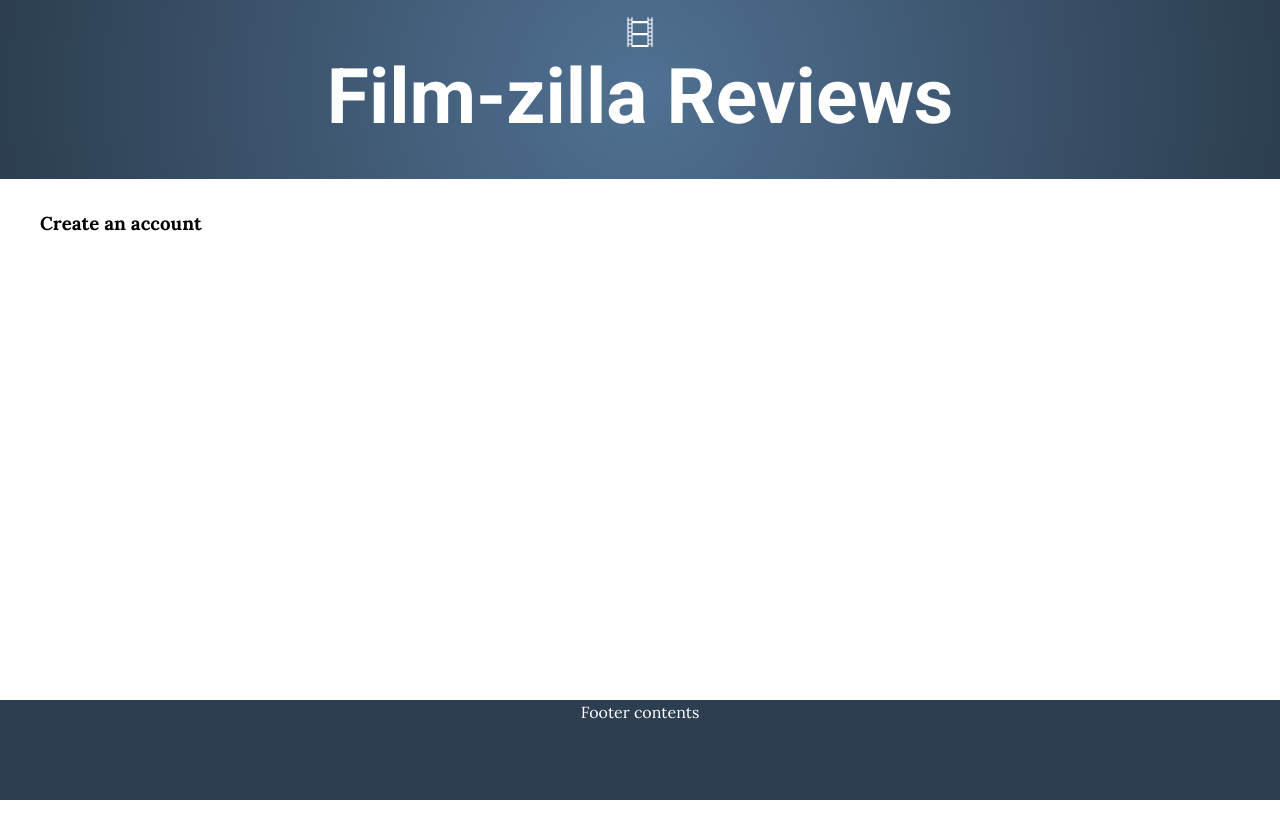
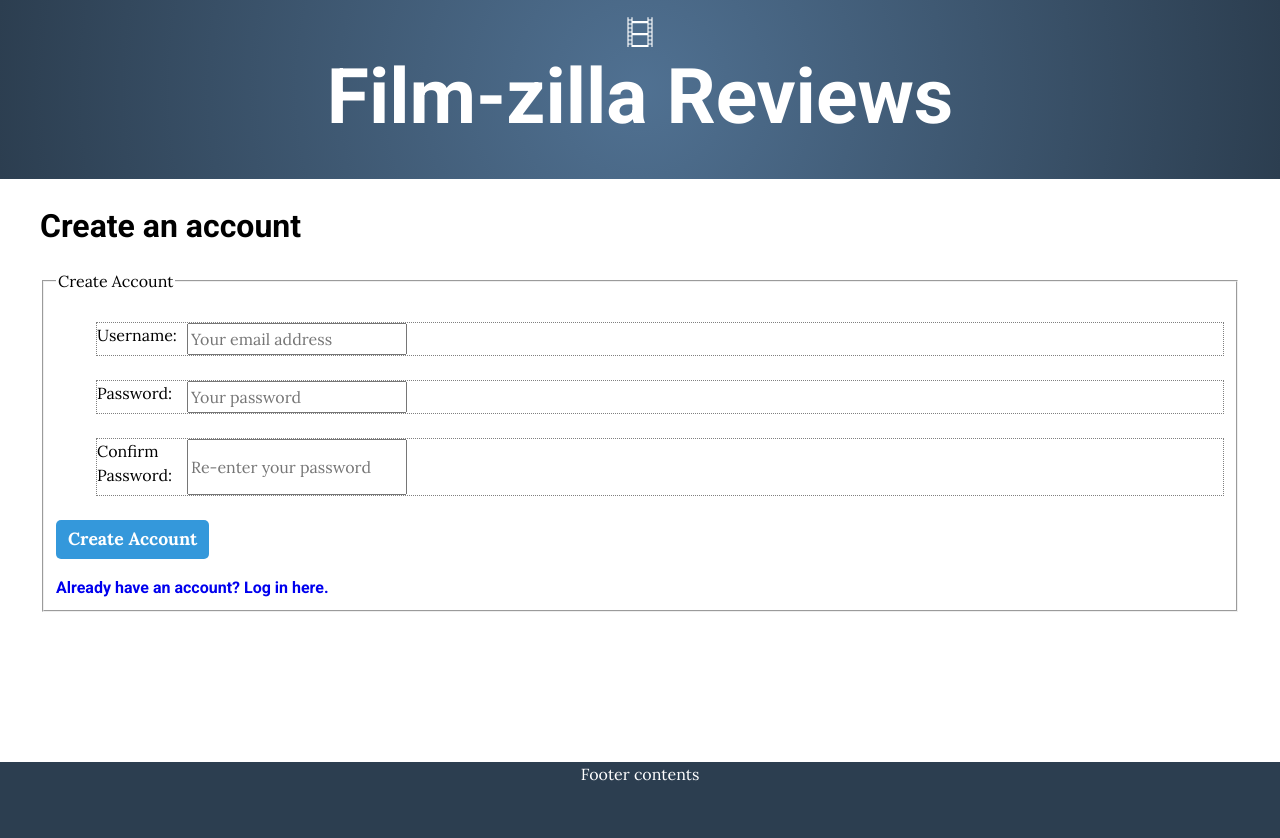
Before and after one commit to Simon-Bertram/fullstack-film-blog, a React (Vite) app in the folder film-blog/: page /create-account in a window 1280 px wide. Shown: the top 838 px of the page. Before the commit the page ends 800 px from the top, so only its background shows below. Built offline with nearby package versions, Linux system fonts and the light colour scheme.

Commit message:
Build the create account page

```diff
--- a/film-blog/src/pages/CreateAccountPage.jsx
+++ b/film-blog/src/pages/CreateAccountPage.jsx
@@ -1,5 +1,77 @@
+import { useState } from "react";
+import { Link, useNavigate } from 'react-router-dom';
+import { getAuth, createUserWithEmailAndPassword } from 'firebase/auth';
+
 const CreateAccountPage = () => {
-  return <h3>Create an account</h3>
+  const [email, setEmail] = useState('');
+  const [password, setPassword] = useState('');
+  const [confirmPassword, setConfirmPassword] = useState('');
+  const [error, setError] = useState('');
+
+  const navigate = useNavigate();
+
+  const createAccount = async () => {
+    try {
+      if (password !== confirmPassword) {
+        setError('Passwords do not match');
+        return;
+      }
+      await createUserWithEmailAndPassword(getAuth(), email, password);
+      navigate('/articles');
+    } catch (error) {
+      setError(error.message);
+    }
+  }
+
+  return (
+    <>
+      <h1>Create an account</h1>
+      {error && <p className="error">{error}</p>}
+      <form action="">
+        <fieldset>
+          <legend>Create Account</legend>
+          <ul>
+            <li className="form-group">
+              <label htmlFor="username">Username:</label>
+              <input
+                type="text"
+                id="username"
+                value={email}
+                onChange={e => setEmail(e.target.value)}
+                placeholder="Your email address"
+              />
+            </li>
+            <li className="form-group">
+              <label htmlFor="password">Password:</label>
+              <input
+                type="password"
+                id="password"
+                value={password}
+                onChange={e => setPassword(e.target.value)}
+                placeholder="Your password"
+              />
+            </li>
+            <li className="form-group">
+              <label htmlFor="password">Confirm Password:</label>
+              <input
+                type="password"
+                id="password"
+                value={confirmPassword}
+                onChange={e => setConfirmPassword(e.target.value)}
+                placeholder="Re-enter your password"
+              />
+            </li>
+          </ul>
+          <button
+           type="submit"
+           onClick={createAccount}
+          >
+            Create Account</button>
+          <Link to="/login">Already have an account? Log in here.</Link>
+        </fieldset>
+      </form>
+    </>
+  )
 }
 
 export default CreateAccountPage;
```
